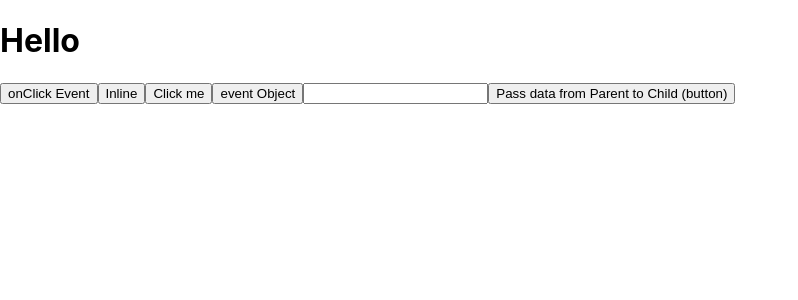
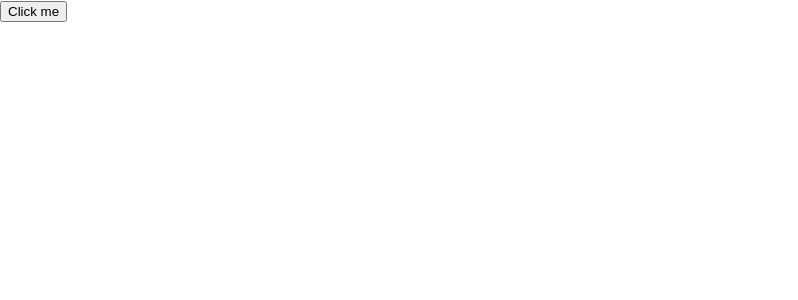
Before and after one commit to honglytech/react-cheat-sheet, a React (Create React App) app: page / in a window 1280 px wide. Shown: the top 300 px of the page, without its empty margins (0-798 px from the left). Built offline with nearby package versions, Linux system fonts and the light colour scheme.

Commit message:
Hooks - useState & useEffect

```diff
--- a/src/App.js
+++ b/src/App.js
@@ -1,44 +1,33 @@
-import { useState } from "react";
-import Child from "./Child";
+import { useState, useEffect } from "react";
 
 function App() {
-  const [name, setName] = useState("");
+  const [count, setCount] = useState(0);
+  // return (
+  //   <div>
+  //     <p>You've clicked {count} times</p>
+  //     <button onClick={() => setCount(count + 1)}>Click me</button>
+  //   </div>
+  // );
 
-  const clickHandler = () => alert("You clicked me!");
+  useEffect(() => {
+    console.log("Initialised");
 
-  const passArgument = (message) => alert(message);
+    // clean up function runs before the component is unmounted
+    return () => {
+      console.log("Cleaned up");
+    };
+  }, []); // empty array: run during mount only
 
-  const eventObject = (event) => console.log(event.target.value);
+  useEffect(() => {
+    // document.title = `You clicked ${count} times`;
+    console.log(`You clicked ${count} times`);
+  }, [count]);
+  // array with count: run every time `count` changes
 
-  console.log(name);
   return (
-    <>
-      <h1>Hello</h1>
-      <button onClick={clickHandler}>onClick Event</button>
-
-      <button onClick={() => alert("Inline onClick!")}>Inline</button>
-
-      <button
-        onClick={() => passArgument("Passing text via argument to the handler")}
-      >
-        Click me
-      </button>
-
-      <button value={"test"} onClick={eventObject}>
-        event Object
-      </button>
-
-      <input
-        type="text"
-        value={name}
-        onChange={(e) => setName(e.target.value)}
-      />
-
-      <Child
-        data="Pass data from Parent to Child (button)"
-        onChildClick={() => alert("Parent to Child")}
-      />
-    </>
+    <div>
+      <button onClick={() => setCount(count + 1)}>Click me</button>
+    </div>
   );
 }
 
```
Also changed, not shown: src/index.js (+8 -6 lines).
